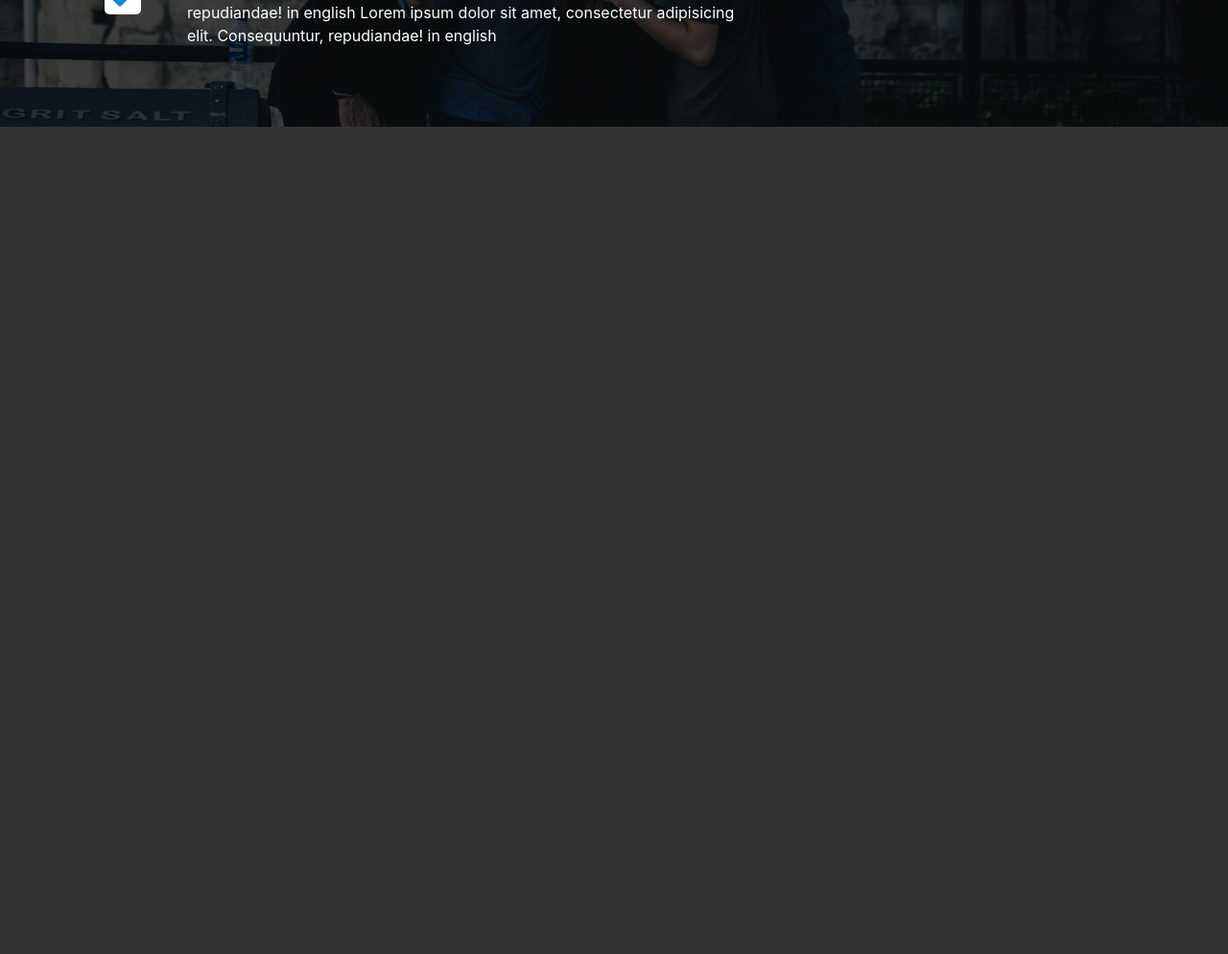
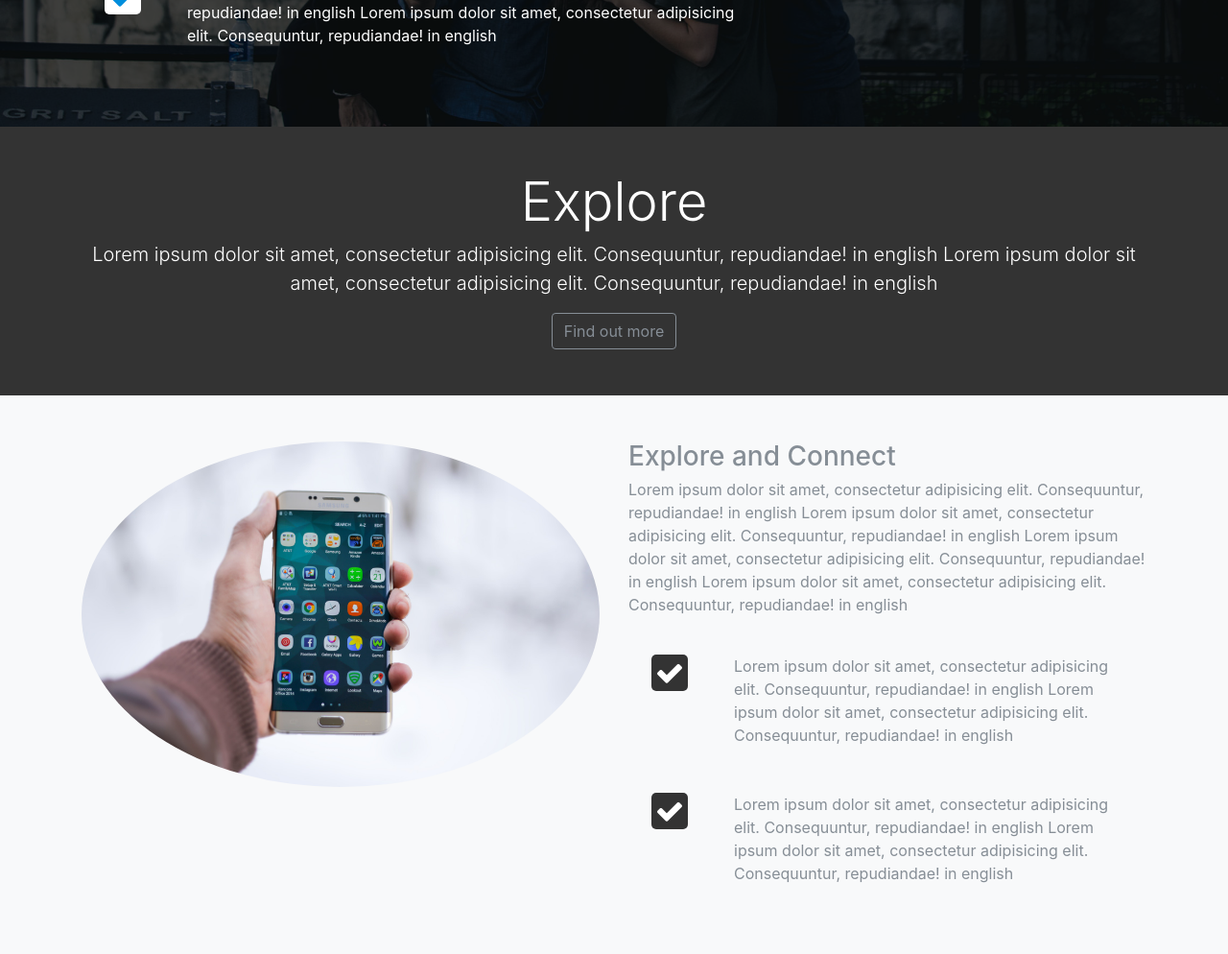
Before and after one commit to moimigueldev/loop-lab, a website: page src/index.html in a window 1280 px wide. Shown: the part 568-1562 px from the top of the page at 96% size. Before the commit the page ends 800 px from the top, so only its background shows below. Drawn offline with Linux system fonts and the light colour scheme.

Commit message:
Added the explore section

```diff
--- a/src/index.html
+++ b/src/index.html
@@ -38,15 +38,15 @@
         </div>
     </nav>
 
+    <!-- HOME SECTION-->
 
-    <!-- HOME SECTION-->
     <header id="home-section">
         <div class="dark-overlay">
             <div class="home-inner">
                 <div class="container">
                     <div class="row">
                         <div class="col-lg-8 d-none d-lg-block">
-                            <h1 class="display-4">Build <strong>Social Profiles</strong> and Gain Revenue and <strong>Profits</strong></h1>
+                            <h1 class="display-4">Build <strong>social profiles</strong> and gain revenue and <strong>profits</strong></h1>
                             <div class="d-flex flex-row">
                                 <div class="p-4 align-self-start">
                                     <i class="fa fa-check"></i>
@@ -104,6 +104,64 @@
         </div>
     </header>
 
+    <!-- EXPLORE HEAD -->
+
+    <section id="explore-head-section">
+        <div class="container">
+            <div class="row">
+                <div class="col text-center">
+                    <div class="py-5">
+                        <h1 class="display-4">Explore</h1>
+                        <p class="lead">
+                            Lorem ipsum dolor sit amet, consectetur adipisicing elit. Consequuntur, repudiandae! in english
+                            Lorem ipsum dolor sit amet, consectetur adipisicing elit. Consequuntur, repudiandae! in english
+                        </p>
+                        <a href="" class="btn btn-outline-secondary">Find out more</a>
+                    </div>
+                </div>
+            </div>
+        </div>
+    </section>
+
+    <!-- EXPLORE SECTION -->
+
+    <section id="explore-section" class="bg-light text-muted py-5">
+        <div class="container">
+            <div class="row">
+                <div class="col-md-6">
+                    <img src="img/explore-section1.jpg" alt="" class="img-fluid mb-3 rounded-circle">
+                </div>
+                <div class="col-md-6">
+                    <h3>Explore and Connect</h3>
+                    <p>
+                        Lorem ipsum dolor sit amet, consectetur adipisicing elit. Consequuntur, repudiandae! in english
+                        Lorem ipsum dolor sit amet, consectetur adipisicing elit. Consequuntur, repudiandae! in english
+                        Lorem ipsum dolor sit amet, consectetur adipisicing elit. Consequuntur, repudiandae! in english
+                        Lorem ipsum dolor sit amet, consectetur adipisicing elit. Consequuntur, repudiandae! in english
+                    </p>
+                    <div class="d-flex flex-row">
+                        <div class="p-4 align-self-start">
+                            <i class="fa fa-check"></i>
+                        </div>
+                        <div class="p-4 align-self-end">
+                            Lorem ipsum dolor sit amet, consectetur adipisicing elit. Consequuntur, repudiandae! in english
+                        Lorem ipsum dolor sit amet, consectetur adipisicing elit. Consequuntur, repudiandae! in english
+                        </div>
+                    </div>
+                    <div class="d-flex flex-row">
+                        <div class="p-4 align-self-start">
+                            <i class="fa fa-check"></i>
+                        </div>
+                        <div class="p-4 align-self-end">
+                            Lorem ipsum dolor sit amet, consectetur adipisicing elit. Consequuntur, repudiandae! in english
+                        Lorem ipsum dolor sit amet, consectetur adipisicing elit. Consequuntur, repudiandae! in english
+                        </div>
+                    </div>
+                </div>
+            </div>
+        </div>
+    </section>
+
     <script src="js/jquery.min.js"></script>
     <script src="js/popper.min.js"></script>
     <script src="js/bootstrap.min.js"></script>
--- a/src/scss/style.scss
+++ b/src/scss/style.scss
@@ -2,7 +2,7 @@ $bg-color: #333;
 $font-color: #fff;
 $primary-color: #008edc;
 $dark-overlay: rgba(0,0,0,0.7);
-$font-size: 30px;
+$icon-size: 30px;
 
 body {
     background: $bg-color;
@@ -42,6 +42,16 @@ body {
         background: white;
         padding: 4px;
         border-radius: 5px;
-        font-size: $font-size;
+        font-size: $icon-size;
     }
 }
+
+#explore-section {
+    .fa {
+        color:#fff;
+        background: #333;
+        padding:4px;
+        border-radius:5px;
+        font-size:$icon-size;
+    }
+}
```
Also changed, not shown: src/css/style.css, src/img/explore-section1.jpg (added).
